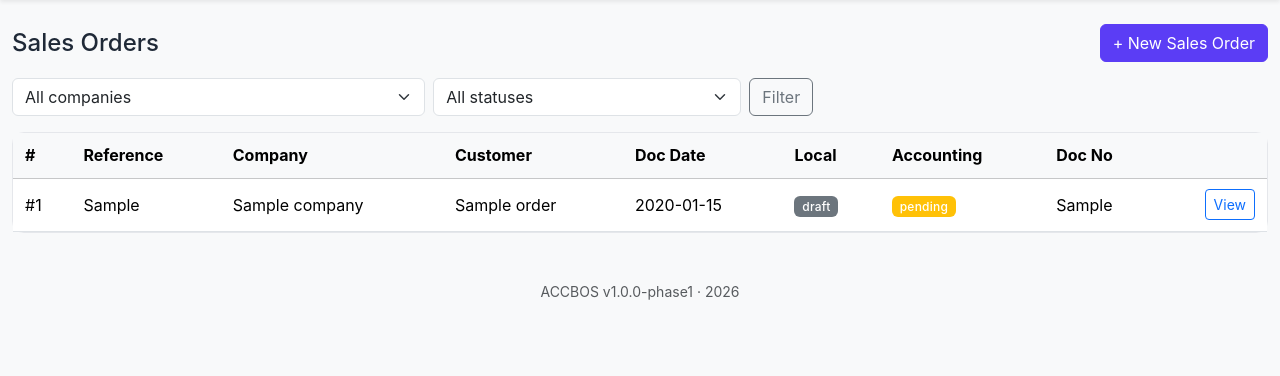
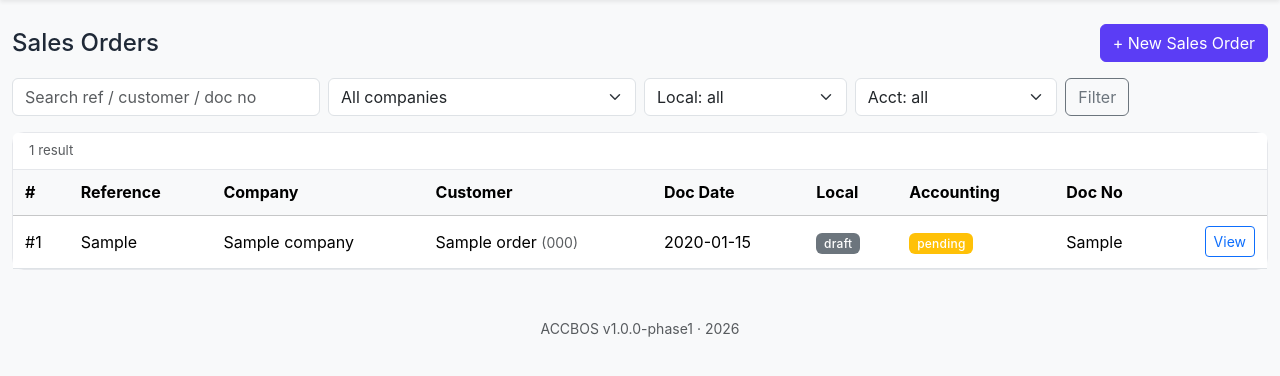
Before and after one commit to Raychung11/accbos, a PHP site: page /admin/sales_orders.php in a window 1280 px wide. Shown: the part 56-432 px from the top of the page. Run offline with PHP 8.4, Linux system fonts and the light colour scheme; a user stored in the database is signed in; tables that the repository leaves empty hold one stand-in row (values such as "Sample post").

Commit message:
Add list filtering polish to Sales Orders and Companies
Sales Orders: free-text search across reference, customer name/code and
accounting doc no, plus an accounting-status filter alongside the existing
company and local-status filters; cancelled rows are dimmed and a result
count is shown.

Companies: active/inactive status filter with inactive rows dimmed, search
moved into a parameterised WHERE, and a result count.

https://claude.ai/code/session_01Bh7ZeZUhzehWHc53ZfMAaF

```diff
--- a/admin/sales_orders.php
+++ b/admin/sales_orders.php
@@ -5,8 +5,10 @@ require_once __DIR__ . '/../includes/auth.php';
 require_login();
 
 $pdo = db();
-$companyFilter = getInt('company_id');
-$statusFilter  = getStr('local_status');
+$companyFilter    = getInt('company_id');
+$statusFilter     = getStr('local_status');
+$acctStatusFilter = getStr('accounting_status');
+$search           = getStr('q');
 
 $conds  = [];
 $params = [];
@@ -18,9 +20,17 @@ if ($statusFilter !== '') {
     $conds[] = 'so.local_status = :local_status';
     $params[':local_status'] = $statusFilter;
 }
+if ($acctStatusFilter !== '') {
+    $conds[] = 'so.accounting_status = :accounting_status';
+    $params[':accounting_status'] = $acctStatusFilter;
+}
+if ($search !== '') {
+    $conds[] = '(so.reference_no LIKE :s OR so.customer_name LIKE :s OR so.customer_code LIKE :s OR so.accounting_doc_no LIKE :s)';
+    $params[':s'] = '%' . $search . '%';
+}
 $where = $conds ? 'WHERE ' . implode(' AND ', $conds) : '';
 
-$sql = "SELECT so.id, so.reference_no, so.customer_name, so.doc_date,
+$sql = "SELECT so.id, so.reference_no, so.customer_name, so.customer_code, so.doc_date,
                so.local_status, so.accounting_status, so.accounting_doc_no,
                c.company_name
         FROM sales_orders so
@@ -31,7 +41,8 @@ $stmt = $pdo->prepare($sql);
 $stmt->execute($params);
 $rows = $stmt->fetchAll();
 
-$companies = fetch_companies_active();
+$companies   = fetch_companies_active();
+$hasFilters  = $companyFilter > 0 || $statusFilter !== '' || $acctStatusFilter !== '' || $search !== '';
 
 $pageTitle = 'Sales Orders';
 $activeNav = 'sales_orders';
@@ -44,7 +55,11 @@ require __DIR__ . '/../includes/header.php';
 </div>
 
 <form method="get" class="row g-2 mb-3">
-    <div class="col-md-4">
+    <div class="col-md-3">
+        <input type="text" class="form-control" name="q" value="<?= e($search) ?>"
+               placeholder="Search ref / customer / doc no">
+    </div>
+    <div class="col-md-3">
         <select name="company_id" class="form-select">
             <option value="0">All companies</option>
             <?php foreach ($companies as $c): ?>
@@ -55,23 +70,37 @@ require __DIR__ . '/../includes/header.php';
             <?php endforeach; ?>
         </select>
     </div>
-    <div class="col-md-3">
+    <div class="col-md-2">
         <select name="local_status" class="form-select">
-            <option value="">All statuses</option>
+            <option value="">Local: all</option>
             <?php foreach (['draft','ready_to_push','pushed','failed','cancelled'] as $s): ?>
                 <option value="<?= e($s) ?>" <?= $statusFilter === $s ? 'selected' : '' ?>><?= e($s) ?></option>
             <?php endforeach; ?>
         </select>
     </div>
+    <div class="col-md-2">
+        <select name="accounting_status" class="form-select">
+            <option value="">Acct: all</option>
+            <?php foreach (['pending','success','failed'] as $s): ?>
+                <option value="<?= e($s) ?>" <?= $acctStatusFilter === $s ? 'selected' : '' ?>><?= e($s) ?></option>
+            <?php endforeach; ?>
+        </select>
+    </div>
     <div class="col-auto">
         <button class="btn btn-outline-secondary">Filter</button>
-        <?php if ($companyFilter > 0 || $statusFilter !== ''): ?>
+        <?php if ($hasFilters): ?>
             <a class="btn btn-link" href="<?= e(url('/admin/sales_orders.php')) ?>">Clear</a>
         <?php endif; ?>
     </div>
 </form>
 
 <div class="card">
+    <div class="card-header d-flex justify-content-between align-items-center">
+        <span class="small text-muted">
+            <?= e((string)count($rows)) ?> result<?= count($rows) === 1 ? '' : 's' ?>
+            <?= count($rows) === 200 ? ' (showing first 200)' : '' ?>
+        </span>
+    </div>
     <div class="table-responsive">
         <table class="table table-hover align-middle mb-0">
             <thead class="table-light">
@@ -89,13 +118,16 @@ require __DIR__ . '/../includes/header.php';
             </thead>
             <tbody>
                 <?php if (empty($rows)): ?>
-                    <tr><td colspan="9" class="text-center text-muted py-4">No sales orders.</td></tr>
+                    <tr><td colspan="9" class="text-center text-muted py-4">
+                        No sales orders<?= $hasFilters ? ' match these filters.' : ' yet.' ?>
+                    </td></tr>
                 <?php else: foreach ($rows as $row): ?>
-                    <tr>
+                    <tr class="<?= in_array($row['local_status'], ['cancelled'], true) ? 'text-muted' : '' ?>">
                         <td>#<?= e((string)$row['id']) ?></td>
                         <td><?= e($row['reference_no'] ?? '') ?></td>
                         <td><?= e($row['company_name']) ?></td>
-                        <td><?= e($row['customer_name']) ?></td>
+                        <td><?= e($row['customer_name']) ?>
+                            <span class="text-muted small">(<?= e($row['customer_code']) ?>)</span></td>
                         <td><?= e((string)$row['doc_date']) ?></td>
                         <td><?= status_badge((string)$row['local_status']) ?></td>
                         <td><?= status_badge((string)$row['accounting_status']) ?></td>
```
Also changed, not shown: admin/companies.php (+37 -18 lines).
